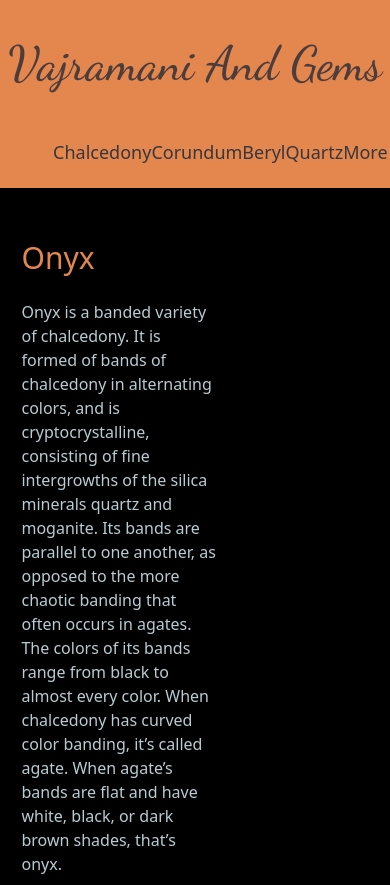
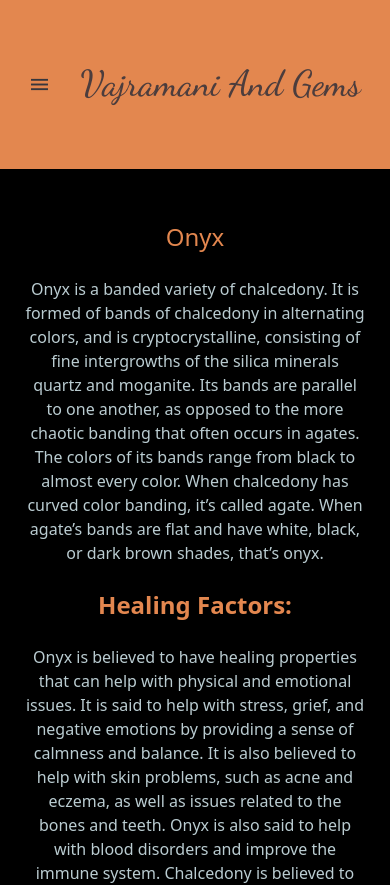
Before and after one commit to Hello-Utkarsh/Vajramani-And-Gems, a React (Vite) app: page /Onyx in a window 390 px wide. Shown: the top 885 px of the page. Built offline with nearby package versions, Linux system fonts and the light colour scheme; a web font is replaced by a local one.

Commit message:
made the navbar and gemstone data responsive

```diff
--- a/src/components/GemStone.jsx
+++ b/src/components/GemStone.jsx
@@ -14,21 +14,21 @@
   })
 
   return (
-    <div className='bg-black text-[#BACCD1] flex-col flex justify-around items-center'>
-      <div className='flex justify-around items-center'>
-        <div className="flex flex-col w-[50%] my-10">
-          <h1 className='text-3xl my-3 font-medium text-[#e3874f]'>{data.name}</h1>
-          <p className='my-3 text-base'>{data.description}</p>
-          <h3 className='text-xl my-3 font-semibold text-[#e3874f]'>Healing Factors:</h3>
-          <p className='my-3'>{data.healing_factor}</p>
+    <div className='bg-black max-[600px]:mt-[20vh] text-[#BACCD1] flex-col flex justify-around items-center'>
+      <div className='flex justify-around items-center max-[600px]:flex-col'>
+        <div className="flex flex-col w-[50%] my-10 max-[600px]:w-[87%] max-[600px]:text-center">
+          <h1 className='text-3xl my-3 font-medium text-[#e3874f] max-[450px]:text-2xl'>{data.name}</h1>
+          <p className='my-3 text-base max-[600px]:w-[100%]'>{data.description}</p>
+          <h3 className='text-xl my-3 font-semibold text-[#e3874f] max-[450px]:text-2xl'>Healing Factors:</h3>
+          <p className='my-3 text-base max-[600px]:w-[100%] '>{data.healing_factor}</p>
         </div>
-        <img src={data.img} className='w-[28%] rounded-lg' alt="" />
+        <img src={data.img} className='w-96 rounded-lg max-[800px]:w-64' alt="" />
       </div>
 
       {/* More Section */}
       {more ? <div className='my-5 flex flex-col w-[98vw] items-center justify-around'>
         <h1 className='text-4xl font-semibold m-auto'>Discover more of {data.tag}</h1>
-        <div className='grid grid-cols-4 justify-items-center w-[100%] my-10'>
+        <div className='grid grid-cols-4 my-10'>
           {more.map((element) => {
             return <Gemcard data={element} />
           })}
--- a/src/components/Home.jsx
+++ b/src/components/Home.jsx
@@ -3,7 +3,7 @@
 const Home = () => {
 
   return (
-    <div className='bg-black text-[#C07F00]'>
+    <div className='bg-black text-[#C07F00] mt-[20vh]'>
 
       <div className='bg-black text-[#C07F00] flex py-8 items-center h-[48vh]'>
 
--- a/src/components/More.jsx
+++ b/src/components/More.jsx
@@ -12,7 +12,7 @@
   return (
     <div className='bg-black'>
 
-      {more ? <div className='my-5 flex flex-col items-center justify-around'>
+      {more ? <div className='my-5 flex flex-col mt-[20vh] items-center justify-around'>
         <div className='grid max-lg:grid-cols-3 grid-cols-4 justify-items-center flex-wrap w-[100%] my-10 max-md:grid-cols-2'>
           {more.map((element) => {
             return <Gemcard data={element} />
--- a/src/components/Navbar.jsx
+++ b/src/components/Navbar.jsx
@@ -7,50 +7,87 @@
     // DROPDOWN LOGIC
     const dropdown = async () => {
 
+        let window_resol = window.matchMedia("(min-width: 600px)")
+
         Array.from(document.getElementsByTagName("ul")).forEach(element => {
             element.children[0].style.display = "none"
         })
 
         Array.from(event.target.children).forEach(element => {
-            if (element.style.display == "" || element.style.display == "none") {
-                element.style.display = "grid"
+            if (window_resol.matches) {
+                if (element.style.display == "" || element.style.display == "none") {
+                    element.style.display = "grid"
+                    console.log("hello")
+                }
+                else {
+                    element.style.display = "none"
+                }
             }
-            else {
-                element.style.display = "none"
+            else{
+                if (element.style.display == "" || element.style.display == "none") {
+                    element.style.display = "flex"
+                }
+                else {
+                    element.style.display = "none"
+                }
             }
+
 
         })
 
     }
 
+    // Sidebar Logic
+    let show_sidebar = ()=>{
+        let sidebar_state = document.getElementsByClassName('sidebar')[0].style.display
+        if (sidebar_state == "none" || sidebar_state == "") {
+            document.getElementsByClassName('sidebar')[0].style.display = "flex"
+        }
+        else{
+            document.getElementsByClassName('sidebar')[0].style.display = "none"
+        }
+    }
+
+    let show_more_data = ()=>{
+        document.getElementsByClassName('sidebar')[0].style.display = "none"
+    }
+
     // CLOSE DROPDOWN IF CLICKED ANYWHERE ELSE
     window.onclick = async (event) => {
+
         if (!event.target.matches('.hover-dropdown')) {
             Array.from(document.getElementsByClassName("dropdown-content")).forEach(element => {
-                if (element.style.display == "grid") {
+                if (element.style.display == "grid" || element.style.display == "flex") {
                     element.style.display = "none"
                 }
             })
         }
+        console.log(document.getElementsByClassName('sidebar')[0].style.display)
+        if (!event.target.matches('.sidebar') && !event.target.matches('.menu') && !event.target.matches('.sidebar-content') && !event.target.matches('.hover-dropdown')) {
+            if (document.getElementsByClassName('sidebar')[0].style.display == "flex") {
+                document.getElementsByClassName('sidebar')[0].style.display = "none"
+            }
+        }
+
     }
 
 
     return (
-        <div>
-            <div className='flex bg-[#e3874f] py-10 items-center'>
-                <span className="material-symbols-outlined hidden text-[#37363d] ml-7 cursor-pointer" style={{ fontSize: "26px" }}>
+        <div className='max-[600px]:fixed max-[600px]:w-[100vw] max-[600px]:top-0 max-[600px]:z-50 '>
+            <div className='flex bg-[#e3874f] py-8 items-center max-[600px]:h-[20vh]'>
+                <span className="material-symbols-outlined hidden text-[#37363d] ml-7 cursor-pointer max-[600px]:block max-[370px]:mx-3 menu"  onClick={show_sidebar} style={{ fontSize: "23px"}}>
                     menu
                 </span>
                 <Link to='/' className="m-auto">
-                    <h2 className='cursor-pointer font-dancin text-5xl m-auto text-[#4C3D3D] font-medium'>Vajramani And Gems</h2>
+                    <h2 className='cursor-pointer font-dancin text-5xl text-center m-auto text-[#4C3D3D] font-medium max-[510px]:text-4xl max-[370px]:text-[34px]'>Vajramani And Gems</h2>
                 </Link>
             </div>
-            <div className='flex bg-[#e3874f] text-[#37363d] item-center justify-center text-lg px-6 pb-3'>
+            <div className='flex bg-[#e3874f] text-[#37363d] item-center justify-center text-lg px-6 pb-3 max-[600px]:h-[100vh] max-[600px]:w-[50vw] max-[600px]:z-30 max-[600px]:hidden sidebar'>
 
-                <nav className='flex list-none w-[83%] justify-between h-12 items-center'>
-                    <ul className='cursor-pointer hover-dropdown' onClick={dropdown}>
+                <nav className='flex list-none w-[83%] justify-between h-12 items-center max-[600px]:flex-col max-[600px]:fixed max-[600px]:justify-around max-[600px]:items-start max-[600px]:w-[50vw] max-[600px]:h-fit max-[600px]:ml-10 max-[600px]:z-40 sidebar-content'>
+                    <ul className='cursor-pointer hover-dropdown max-[600px]:my-3' onClick={dropdown}>
                         Chalcedony
-                        <div className='rounded-xl hidden grid-cols-3 justify-around px-2 text-[#4C3D3D] bg-[#FFD95A] -ml-32 mt-3 absolute w-fit dropdown-content'>
+                        <div className='rounded-xl hidden grid-cols-3 justify-around px-2 text-[#4C3D3D] bg-[#FFD95A] -ml-32 mt-3 absolute w-fit dropdown-content max-[600px]:flex-col max-[600px]:ml-28 max-[600px]:bg-[#e3874f] max-[600px]:h-[80vh] max-[600px]:rounded-none max-[600px]:fixed max-[600px]:top-[18vh] max-[600px]:w-40'>
                             <Link to="/Black">
                                 <li className='text-center p-1'>Black</li>
                             </Link>
@@ -92,9 +129,9 @@
                             </Link>
                         </div>
                     </ul>
-                    <ul className='cursor-pointer hover-dropdown' onClick={dropdown}>
+                    <ul className='cursor-pointer hover-dropdown max-[600px]:my-3' onClick={dropdown}>
                         Corundum
-                        <div className='rounded-xl hidden grid-cols-2 justify-around px-2 text-[#4C3D3D] bg-[#FFD95A] -ml-24 mt-3 absolute w-fit dropdown-content'>
+                        <div className='rounded-xl hidden grid-cols-2 justify-around px-2 text-[#4C3D3D] bg-[#FFD95A] -ml-24 mt-3 absolute w-fit dropdown-content max-[600px]:flex-col max-[600px]:ml-28 max-[600px]:bg-[#e3874f] max-[600px]:h-[80vh] max-[600px]:rounded-none max-[600px]:fixed max-[600px]:top-[18vh] max-[600px]:w-40'>
                             <Link to="/YellowSapphires">
                                 <li className='text-center p-1'>Yellow Sapphire</li>
                             </Link>
@@ -109,9 +146,9 @@
                             </Link>
                         </div>
                     </ul>
-                    <ul className='cursor-pointer hover-dropdown' onClick={dropdown}>
+                    <ul className='cursor-pointer hover-dropdown max-[600px]:my-3' onClick={dropdown}>
                         Beryl
-                        <div className='rounded-xl hidden grid-cols-2 justify-around px-2 text-[#4C3D3D] bg-[#FFD95A] -ml-24 mt-3 absolute w-fit dropdown-content'>
+                        <div className='rounded-xl hidden grid-cols-2 justify-around px-2 text-[#4C3D3D] bg-[#FFD95A] -ml-24 mt-3 absolute w-fit dropdown-content max-[600px]:flex-col max-[600px]:ml-28 max-[600px]:bg-[#e3874f] max-[600px]:h-[80vh] max-[600px]:rounded-none max-[600px]:fixed max-[600px]:top-[18vh] max-[600px]:w-40'>
                             <Link to="/Aquamarine">
                                 <li className='text-center p-1'>Aquamarine</li>
                             </Link>
@@ -129,9 +166,9 @@
                             </Link>
                         </div>
                     </ul>
-                    <ul className='cursor-pointer hover-dropdown' onClick={dropdown}>
+                    <ul className='cursor-pointer hover-dropdown max-[600px]:my-3' onClick={dropdown}>
                         Quartz
-                        <div className='rounded-xl hidden grid-cols-3 justify-around px-2 text-[#4C3D3D] bg-[#FFD95A] -ml-32 mt-3 absolute w-fit dropdown-content'>
+                        <div className='rounded-xl hidden grid-cols-3 justify-around px-2 text-[#4C3D3D] bg-[#FFD95A] -ml-32 mt-3 absolute w-fit dropdown-content max-[600px]:flex-col max-[600px]:ml-28 max-[600px]:bg-[#e3874f] max-[600px]:h-[80vh] max-[600px]:rounded-none max-[600px]:fixed max-[600px]:top-[18vh] max-[600px]:w-40'>
                             <Link to="/Prasiolite">
                                 <li className='text-center p-1'>Prasiolite</li>
                             </Link>
@@ -159,7 +196,7 @@
                         </div>
                     </ul>
                     <Link to="/More">
-                        <h4 className='cursor-pointer hover-dropdown'>
+                        <h4 className='cursor-pointer hover-dropdown max-[600px]:my-3' onClick={show_more_data}>
                             More
                         </h4>
                     </Link>
```
